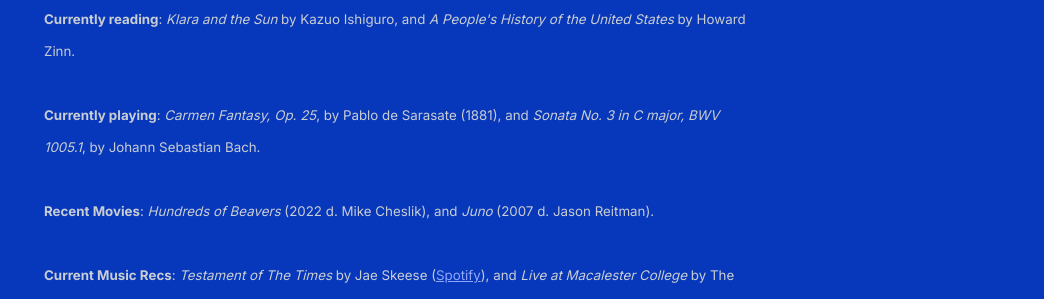
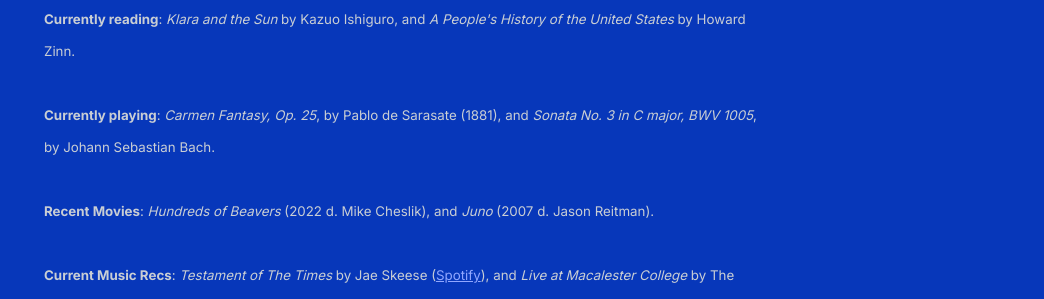
Before and after one commit to shihankanungo/shihankanungo.github.io, a Jekyll site: the page built from index.md, in a window 1280 px wide. Shown: the part 943-1242 px from the top of the page, without its empty margins (236-1280 px from the left). Built offline with Jekyll 4.4.1, drawn with Linux system fonts in a browser that asks for light colours.

Commit message:
Update _config.yml

```diff
--- a/_config.yml
+++ b/_config.yml
@@ -13,7 +13,7 @@
           <br /><br />
           <small><b>Currently reading</b>: <i>Klara and the Sun</i> by Kazuo Ishiguro, and <i>A People's History of the United States</i> by Howard Zinn.</small>
           <br /><br />
-          <small><b>Currently playing</b>: <i>Carmen Fantasy, Op. 25</i>, by Pablo de Sarasate (1881), and <i>Sonata No. 3 in C major, BWV 1005.1</i>, by Johann Sebastian Bach.</small>
+          <small><b>Currently playing</b>: <i>Carmen Fantasy, Op. 25</i>, by Pablo de Sarasate (1881), and <i>Sonata No. 3 in C major, BWV 1005</i>, by Johann Sebastian Bach.</small>
           <br /><br />
           <small><b>Recent Movies</b>: <i>Hundreds of Beavers</i> (2022 d. Mike Cheslik), and <i>Juno</i> (2007 d. Jason Reitman). </small>
           <br /><br />
```
